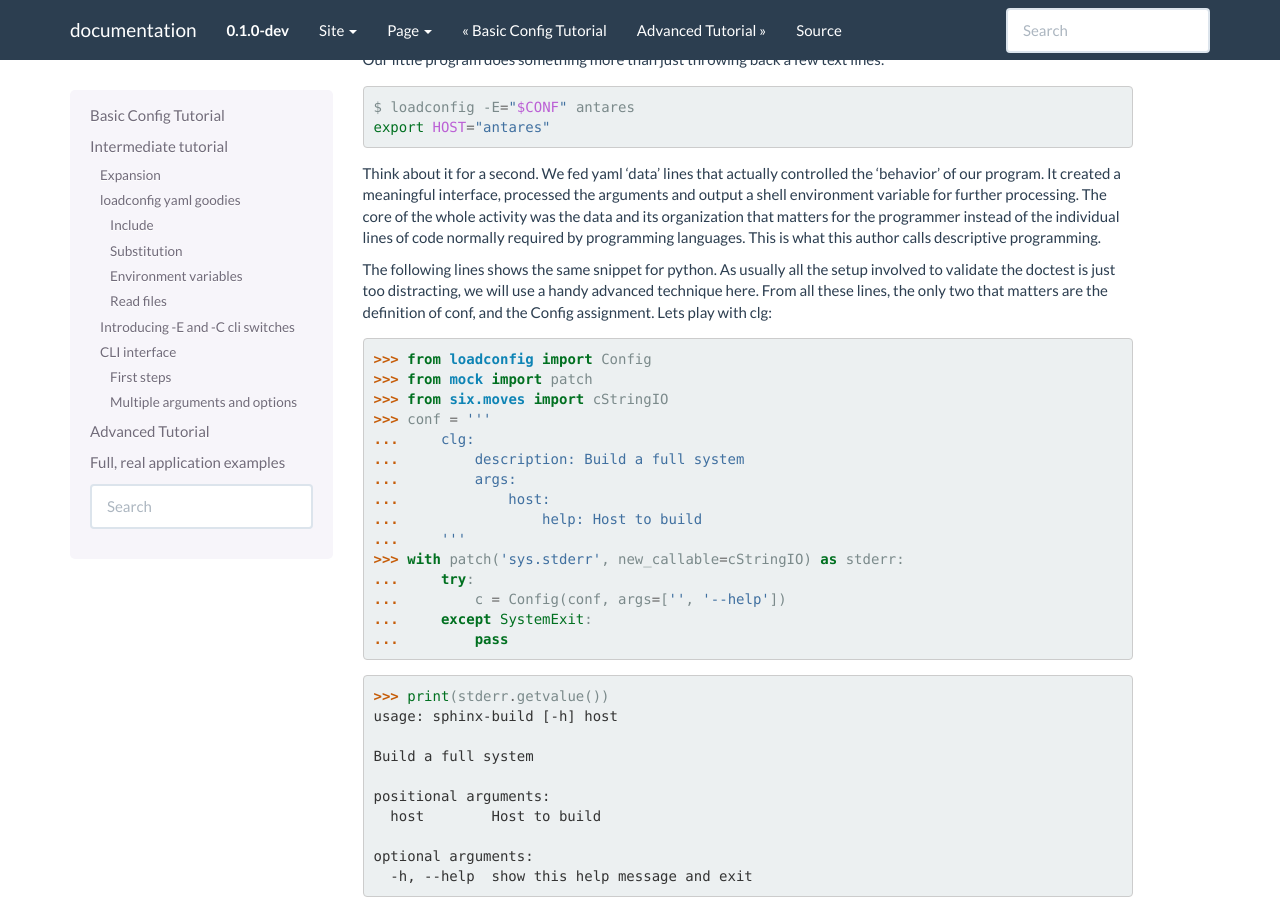
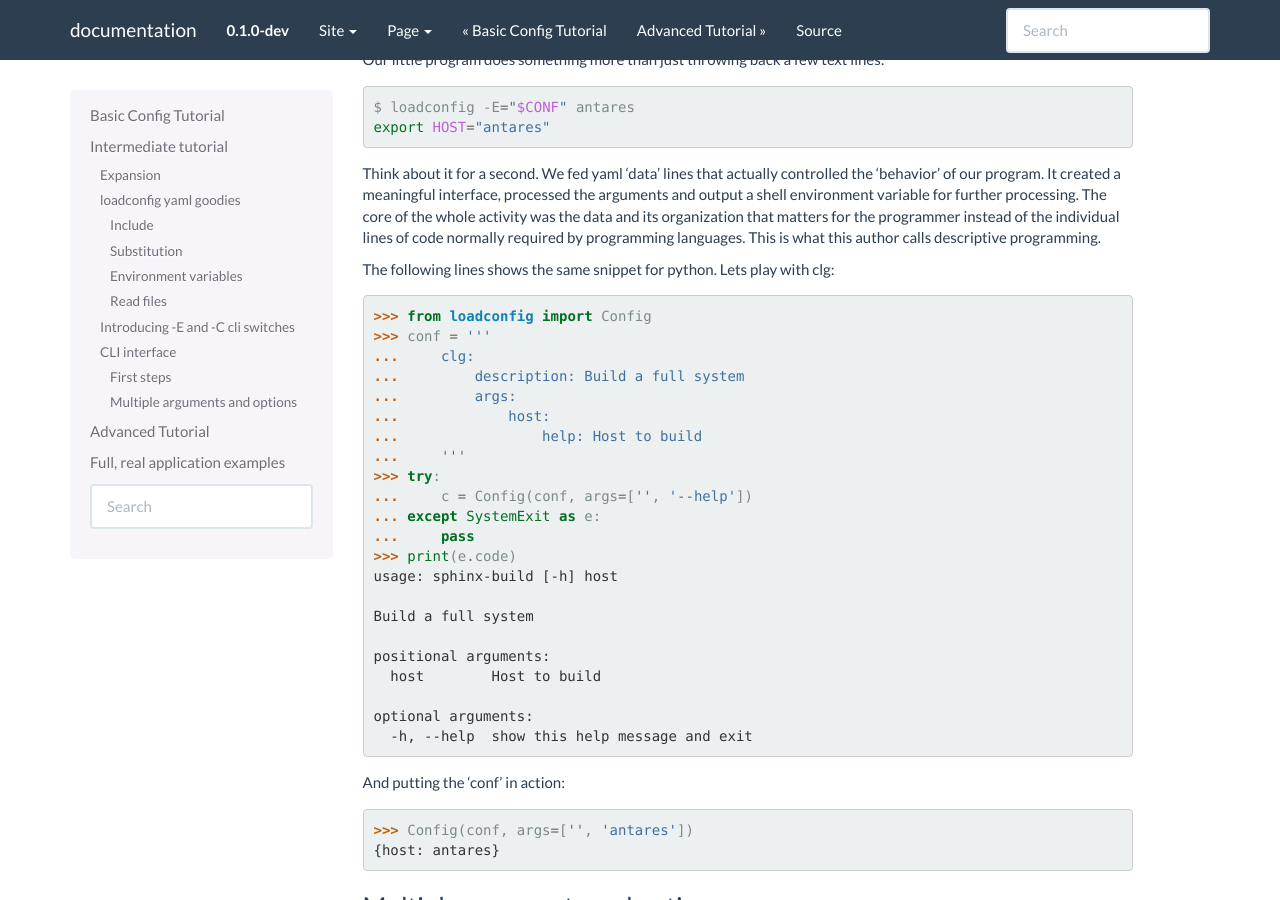
Before and after one commit to mzdaniel/loadconfig, a Sphinx documentation site: the page built from docs/intermediate.rst, in a window 1280 px wide and 900 px high, scrolled down 3898 px. Built offline with Sphinx 7.4.7, drawn with Linux system fonts in a browser that asks for light colours; the version number is read from the project's files by our own code.

Commit message:
Refactor argparse_clg patch to simplify SystemExit interface. Update tests and docs.
Signed-off-by: Daniel Mizyrycki <mzdaniel@glidelink.net>

```diff
--- a/docs/intermediate.rst
+++ b/docs/intermediate.rst
@@ -240,14 +240,9 @@ that matters for the programmer instead of the individual lines of code
 normally required by programming languages. This is what this author calls
 descriptive programming.
 
-The following lines shows the same snippet for python. As usually all the setup
-involved to validate the doctest is just too distracting, we will use a handy
-advanced technique here. From all these lines, the only two that matters are
-the definition of conf, and the Config assignment. Lets play with clg:
+The following lines shows the same snippet for python. Lets play with clg:
 
     >>> from loadconfig import Config
-    >>> from mock import patch
-    >>> from six.moves import cStringIO
     >>> conf = '''
     ...     clg:
     ...         description: Build a full system
@@ -255,13 +250,11 @@ the definition of conf, and the Config assignment. Lets play with clg:
     ...             host:
     ...                 help: Host to build
     ...     '''
-    >>> with patch('sys.stderr', new_callable=cStringIO) as stderr:
-    ...     try:
-    ...         c = Config(conf, args=['', '--help'])
-    ...     except SystemExit:
-    ...         pass
-
-    >>> print(stderr.getvalue())
+    >>> try:
+    ...     c = Config(conf, args=['', '--help'])
+    ... except SystemExit as e:
+    ...     pass
+    >>> print(e.code)
     usage: sphinx-build [-h] host
     <BLANKLINE>
     Build a full system
@@ -271,7 +264,6 @@ the definition of conf, and the Config assignment. Lets play with clg:
     <BLANKLINE>
     optional arguments:
       -h, --help  show this help message and exit
-    <BLANKLINE>
 
 And putting the 'conf' in action:
 
@@ -282,7 +274,6 @@ And putting the 'conf' in action:
 
 Multiple arguments and options
 ~~~~~~~~~~~~~~~~~~~~~~~~~~~~~~
-
 
 Lets take a closer look at CLG. Here is the clg key of the sphinx program
 used to render and browse this very documentation in real time::
```
Also changed, not shown: 3 other files.
